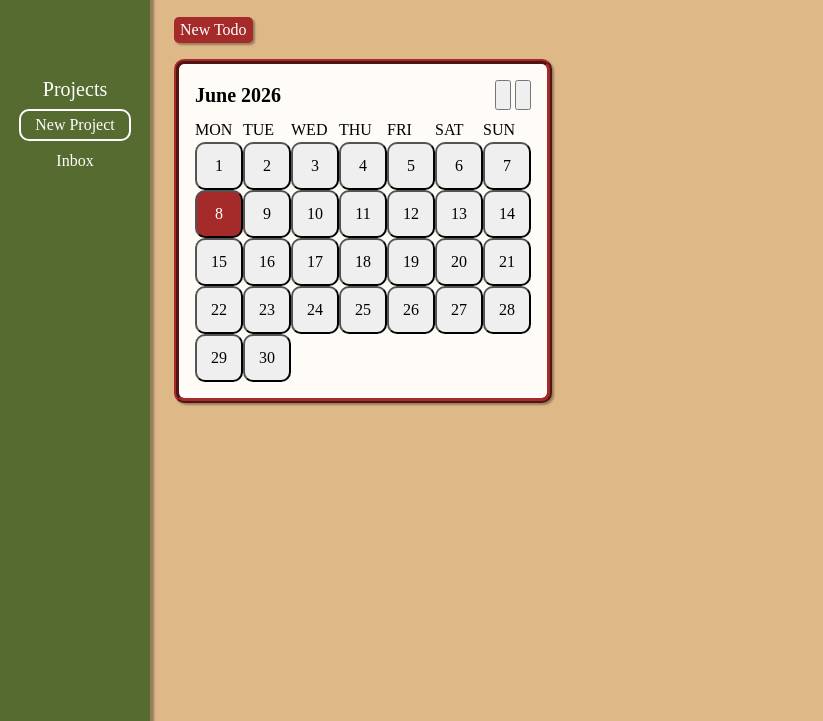
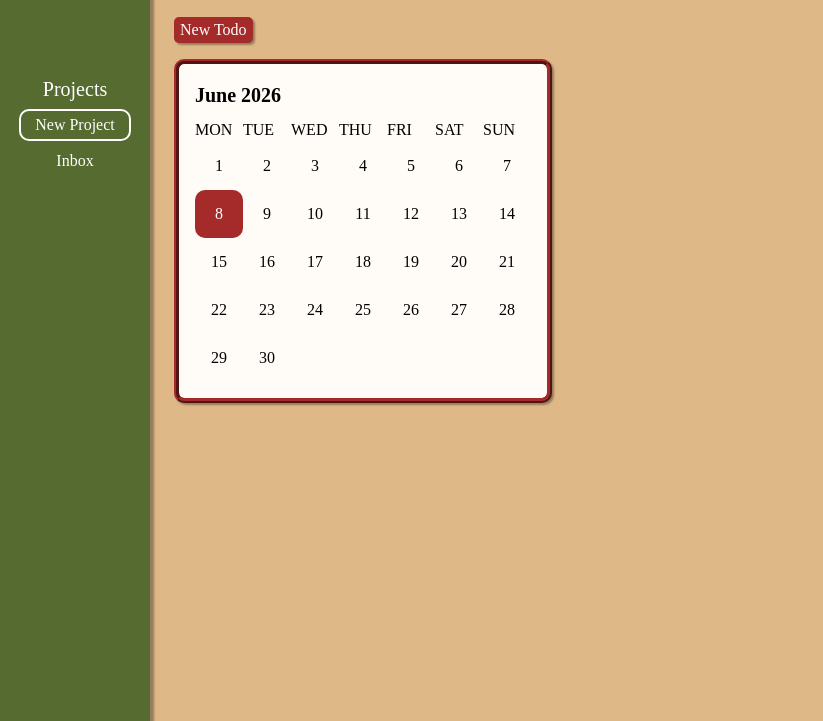
Before and after one commit to peipp0815/todo-list, a website built with webpack: page src/template.html in a window 1280 px wide. Both pictures are taken after a click on the button "Calendar". Shown: the part 79-800 px from the top of the page, without its empty margins (0-823 px from the left). Built offline with nearby package versions, Linux system fonts and the light colour scheme; some icons are missing; a web font is replaced by a local one.

Commit message:
Style buttons in calendar

```diff
--- a/src/styles.css
+++ b/src/styles.css
@@ -286,6 +286,11 @@ button.delete-todo:hover,
   box-shadow: 2px 2px 2px rgb(150, 125, 92);
 }
 
+#month button {
+  background-color: transparent;
+  border: 0;
+}
+
 #month-header {
   display: flex;
   justify-content: space-between;
@@ -303,7 +308,7 @@ button.delete-todo:hover,
   font-size: 1.5rem;
 }
 
-.current-date {
+#month button.current-date {
   background-color: brown;
   color: white;
 }
```
